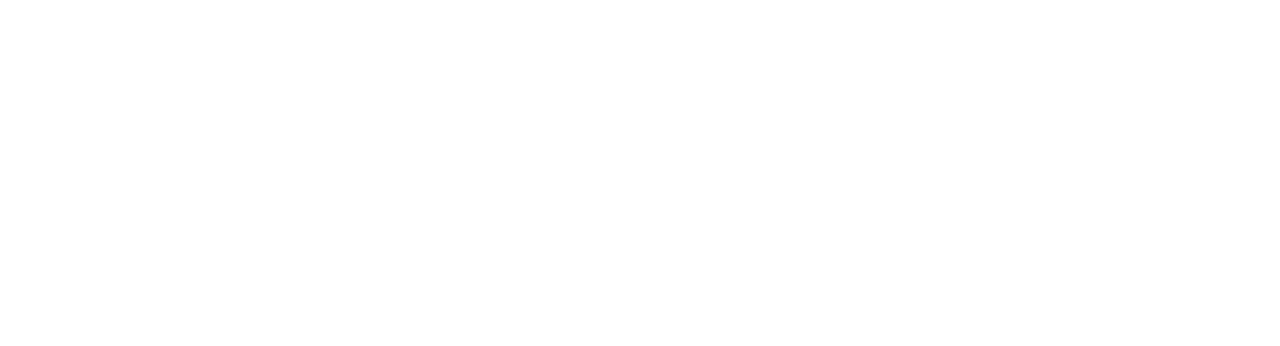
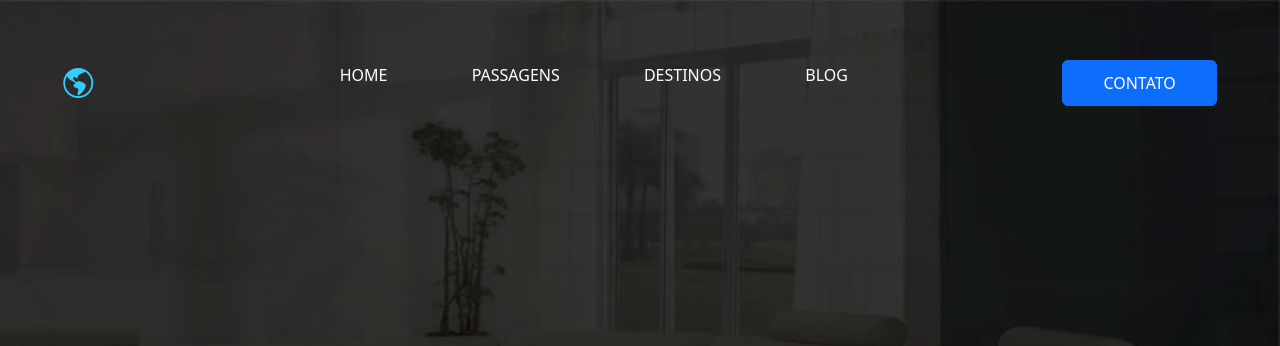
Before and after one commit to edsouzza/Menu-Transparente, a plain HTML site: page index.html in a window 1280 px wide. Shown: the top 346 px of the page. Drawn offline with nearby package versions, Linux system fonts and the light colour scheme.

Commit message:
final home

```diff
--- /dev/null
+++ b/css/style.css
@@ -0,0 +1,78 @@
+@import url('https://fonts.googleapis.com/css2?family=Open+Sans:ital,wght@0,300;0,400;0,500;0,600;0,700;0,800;1,300;1,400;1,500;1,600;1,700;1,800&family=Poppins:wght@300;400;500;700&display=swap'); */
+*{
+    margin: 0;
+    padding: 0;
+    box-sizing: border-box;
+    font-family: 'Poppins', sans-serif;
+}
+:root {
+	--base-color: #33CCFF;
+}
+a:link{
+    text-decoration: none;
+}
+li{
+    list-style: none;
+}
+html{
+    height: 500vh;
+}
+.container{
+    max-width: 1280px;
+    margin: 0 auto;
+}
+.flex{
+    display: flex;
+    align-items: center;
+    justify-content: space-between;
+}
+header{
+    width: 100%;
+    padding: 60px 4%;
+    position: fixed;
+    top: 0;
+    left: 0;
+}
+header i{
+    font-size: 30px;
+    color: var(--base-color)
+}
+header ul{
+    list-style-type: none;
+}
+header ul li{
+    display: inline-block;
+    margin: 0 40px;
+}
+header ul li a{
+    color: #FFF;
+}
+/*HOME*/
+.home{
+    height: 100vh;
+    background-image: url(/images/bg1.jpg) ;
+    background-position: 100% 0;
+    background-repeat: no-repeat;
+    background-size: cover;
+    display: flex;
+    align-items: center;
+    justify-content: center;
+
+    /*ANIMAÇÃO*/
+    animation: mudarbg 20s infinite;
+}
+.home h1{
+    font-size: 4em;
+    color: #FFF;
+}
+.home h1 span{
+    color: var(--base-color)
+}
+.btn{
+    padding: 10px 40px;
+}
+/* HOME ANIMATION */
+@keyframes mudarbg{
+    40% {background-image:url(/images/bg2.jpg);}
+    100%{background-image:url(/images/bg1.jpg);}
+}
--- a/index.html
+++ b/index.html
@@ -4,9 +4,44 @@
     <meta charset="UTF-8">
     <meta http-equiv="X-UA-Compatible" content="IE=edge">
     <meta name="viewport" content="width=device-width, initial-scale=1.0">
+    <!-- BOOTSTRAP CSS -->
+    <link href="https://cdn.jsdelivr.net/npm/bootstrap@5.3.0-alpha1/dist/css/bootstrap.min.css" rel="stylesheet" integrity="sha384-GLhlTQ8iRABdZLl6O3oVMWSktQOp6b7In1Zl3/Jr59b6EGGoI1aFkw7cmDA6j6gD" crossorigin="anonymous">
+    <!-- BOOTSTRAP JS -->
+    <script src="https://cdn.jsdelivr.net/npm/bootstrap@5.3.0-alpha1/dist/js/bootstrap.bundle.min.js" integrity="sha384-w76AqPfDkMBDXo30jS1Sgez6pr3x5MlQ1ZAGC+nuZB+EYdgRZgiwxhTBTkF7CXvN" crossorigin="anonymous" defer></script>
+    <!-- BOOTSTRAP ICONS -->
+    <link rel="stylesheet" href="https://cdn.jsdelivr.net/npm/bootstrap-icons@1.10.3/font/bootstrap-icons.css">
+    <link rel="stylesheet" href="css/style.css">
+    <script src="js/script.js" defer></script>
     <title>Menu transparente</title>
 </head>
 <body>
+    <!--HEADER-->
+    <header id="header">
+        <div class="container">
+            <div class="flex">
+
+                <a href="#"><i class="bi bi-globe-americas"></i></a>
+                <nav>
+                    <ul>
+                        <li><a href="#">HOME</a></li>
+                        <li><a href="#">PASSAGENS</a></li>
+                        <li><a href="#">DESTINOS</a></li>
+                        <li><a href="#">BLOG</a></li>
+                    </ul>
+                </nav>
+
+                <div class="btn-contato">
+                    <a href="#"><button class="btn btn-primary">CONTATO</button></a>
+                </div>
+
+            </div><!--flex-->
+        </div><!--container-->
+    </header><!--header-->
+
+    <!--HOME-->
+    <section class="home">
+        <h1>DESCUBRA UM <span>NOVO MUNDO</span></h1>
+    </section>
 
 </body>
 </html>
```
Also changed, not shown: images/bg1.jpg (added), images/bg2.jpg (added), images/logo.png (added), js/script.js (added).
